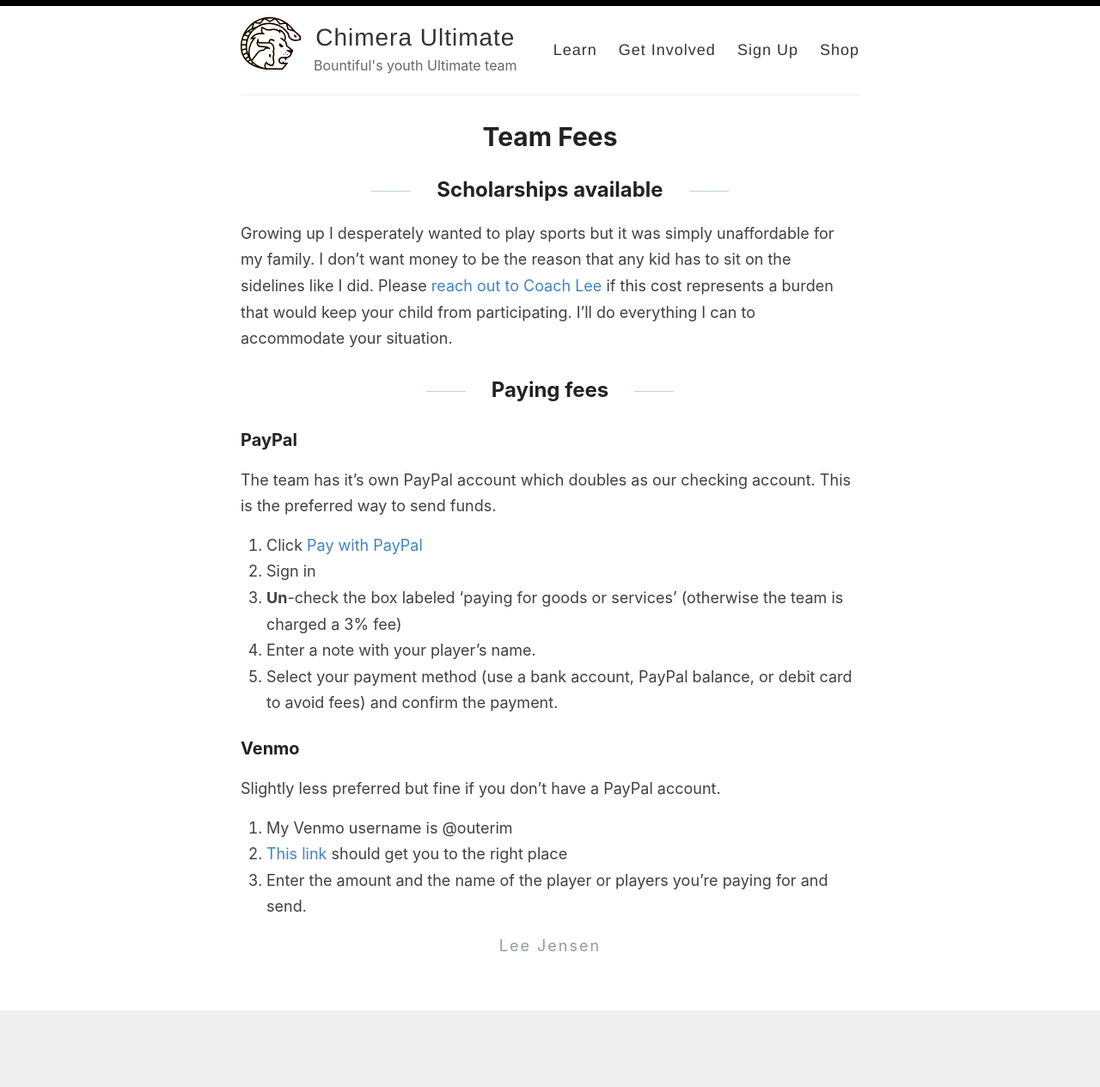
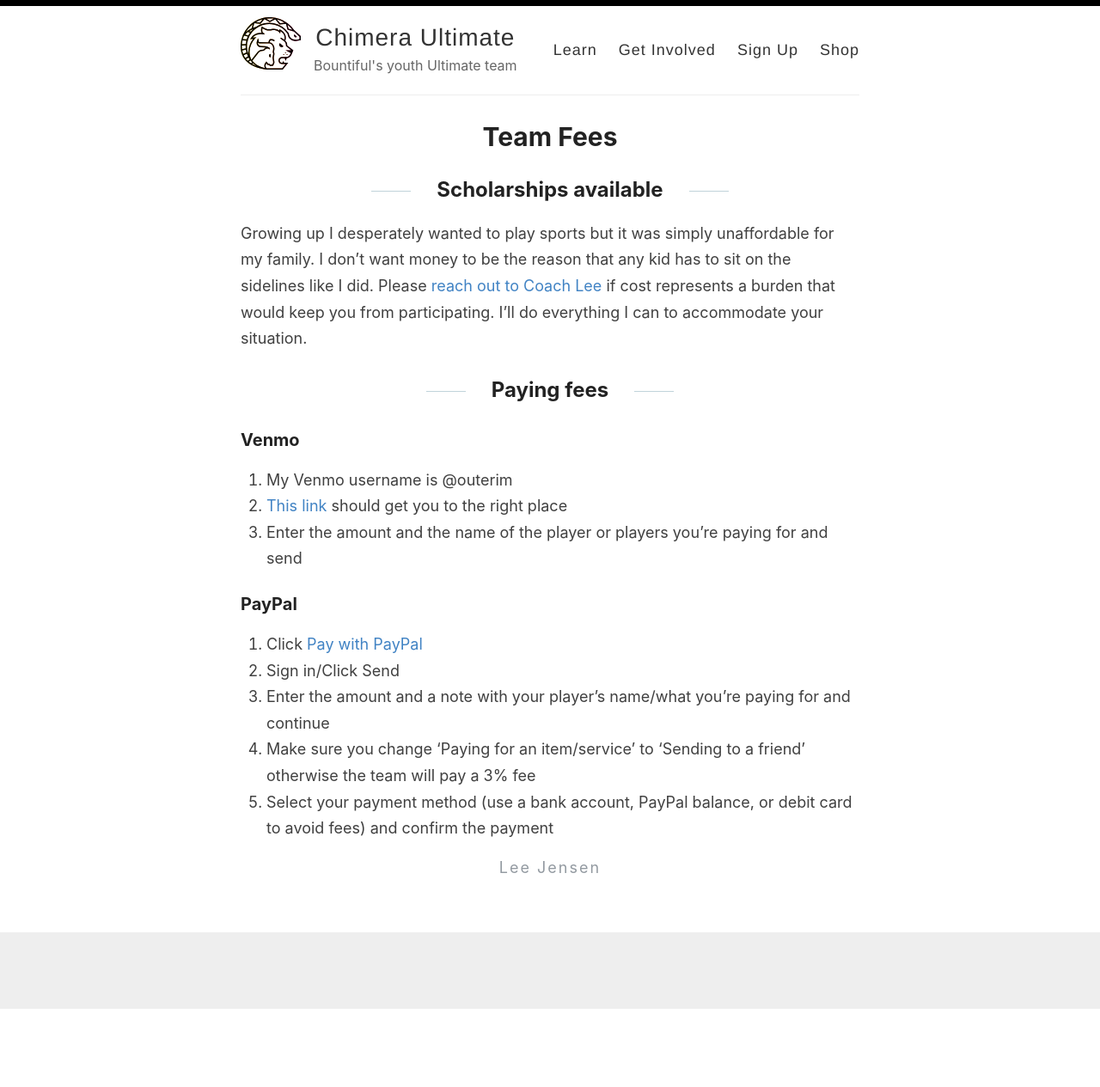
Before and after one commit to outerim/bountiful-ultimate, a Jekyll site: the page built from _pages/pay.md, in a window 1280 px wide. Shown: the whole page at 86% size. Built offline with Jekyll 4.4.1, drawn with Linux system fonts in a browser that asks for light colours; after the commit the page ends 1174 px from its top, so only the background shows below that.

```diff
--- a/_layouts/default.html
+++ b/_layouts/default.html
@@ -10,7 +10,7 @@
     <link rel="canonical" href="{{ site.url }}{{ page.url }}" />
 
     <meta name="theme-color" content="#000000">
-    <link rel="icon" type="image/png" sizes="32x32" href="{{ site.baseurl }}/images/favicon-32x32.png">
+    <link rel="icon" type="image/png" href="{{ site.baseurl }}/images/apple-touch-icon.png">
   </head>
 
   <body>
--- a/_pages/pay.md
+++ b/_pages/pay.md
@@ -5,22 +5,20 @@ permalink: /pay
 ---
 
 ## Scholarships available
-Growing up I desperately wanted to play sports but it was simply unaffordable for my family. I don't want money to be the reason that any kid has to sit on the sidelines like I did. Please <a href="mailto:chimera.ulti@gmail.com">reach out to Coach Lee</a> if this cost represents a burden that would keep your child from participating. I'll do everything I can to accommodate your situation.
+Growing up I desperately wanted to play sports but it was simply unaffordable for my family. I don't want money to be the reason that any kid has to sit on the sidelines like I did. Please <a href="mailto:chimera.ulti@gmail.com">reach out to Coach Lee</a> if cost represents a burden that would keep you from participating. I'll do everything I can to accommodate your situation.
 
 ## Paying fees
 
-### PayPal
-The team has it's own PayPal account which doubles as our checking account. This is the preferred way to send funds.
-
-1. Click <a href="https://paypal.me/ChimeraUltimate/130" target="_blank">Pay with PayPal</a>
-2. Sign in
-3. <strong>Un</strong>-check the box labeled 'paying for goods or services' (otherwise the team is charged a 3% fee)
-4. Enter a note with your player's name.
-5. Select your payment method (use a bank account, PayPal balance, or debit card to avoid fees) and confirm the payment.
-
 ### Venmo
-Slightly less preferred but fine if you don't have a PayPal account.
 
 1. My Venmo username is @outerim
 2. [This link](https://www.venmo.com/outerim) should get you to the right place
-3. Enter the amount and the name of the player or players you're paying for and send.
+3. Enter the amount and the name of the player or players you're paying for and send
+
+### PayPal
+
+1. Click <a href="https://paypal.me/ChimeraUltimate" target="_blank">Pay with PayPal</a>
+2. Sign in/Click Send
+3. Enter the amount and a note with your player's name/what you're paying for and continue
+4. Make sure you change 'Paying for an item/service' to 'Sending to a friend' otherwise the team will pay a 3% fee
+5. Select your payment method (use a bank account, PayPal balance, or debit card to avoid fees) and confirm the payment
```
Also changed, not shown: _pages/practice.md (+2 -2 lines), docker-compose.yml (added, +9 -0 lines), index.md (+7 -7 lines), images/apple-touch-icon.png (added).
